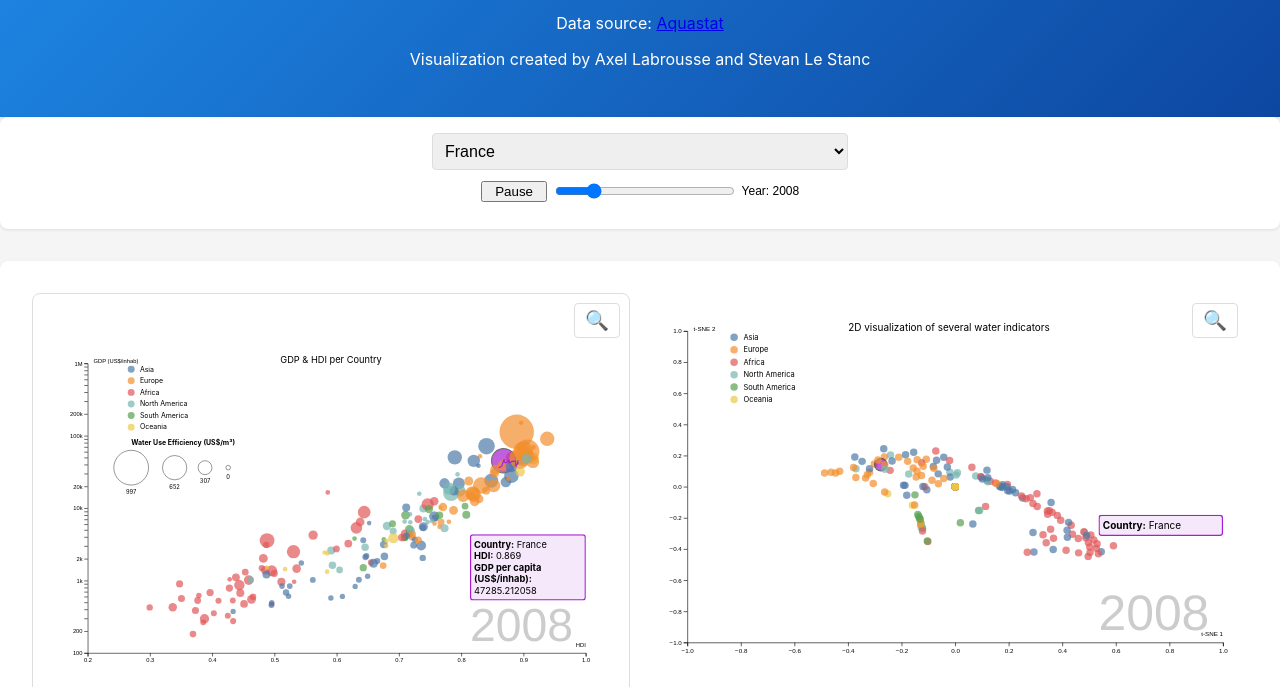
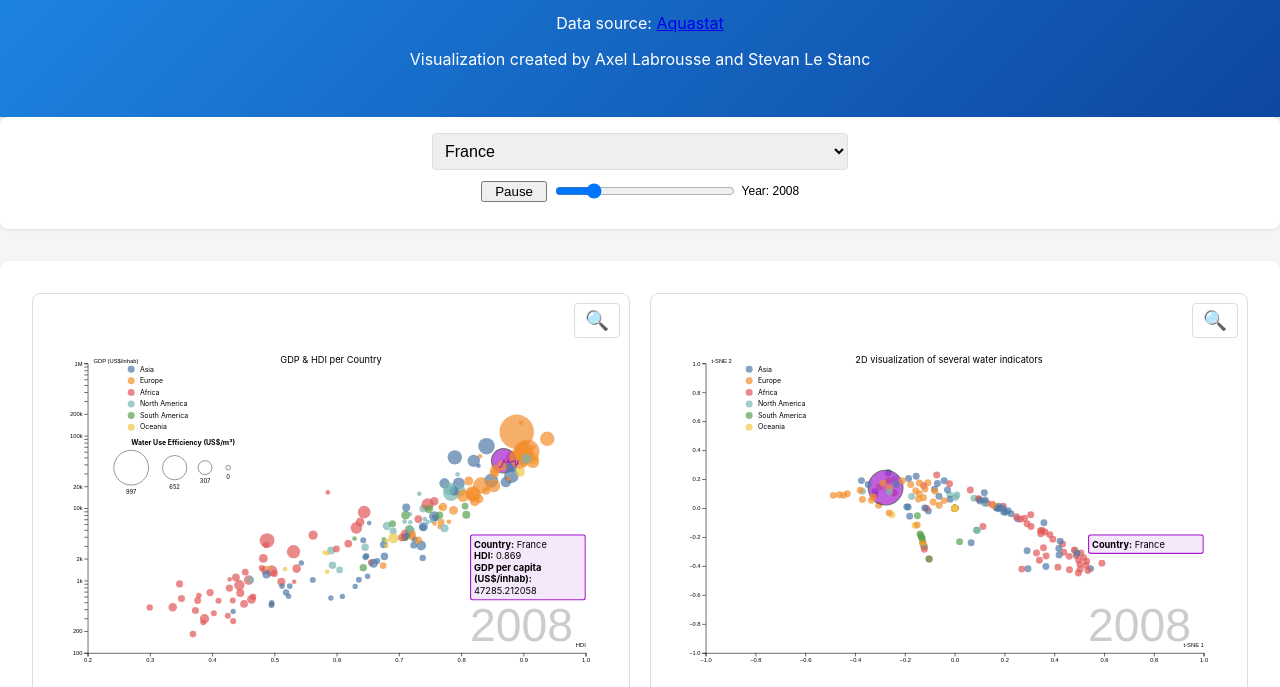
Before and after one commit to Stevan-LS/Data-Viz-Project, a plain HTML site: page docs/index.html in a window 1280 px wide. Shown: the part 113-800 px from the top of the page. Drawn offline with nearby package versions, Linux system fonts and the light colour scheme.

Commit message:
minor fix

```diff
--- a/docs/index.html
+++ b/docs/index.html
@@ -29,7 +29,7 @@
                 <button class="zoom-button" data-graph="graph3">
                     <span class="zoom-icon">🔍</span>
                 </button>
-                <div id="graph3"></div>
+                <div class="graph" id="graph3"></div>
             </div>
             <div class="graph-wrapper">
                 <button class="zoom-button" data-graph="graph1">
--- a/docs/src/graph3.js
+++ b/docs/src/graph3.js
@@ -154,7 +154,7 @@ export function createGraph3(data, years) {
             .attr("cx", d => x(d.TSNE_1))
             .attr("cy", d => y(d.TSNE_2))
             .attr("r", d => d.Country === selectedCountry ?
-              CIRCLE_RADIUS + 4 : // Slightly larger for selected country
+              CIRCLE_RADIUS * 5 : // Slightly larger for selected country
               CIRCLE_RADIUS)),
         exit => exit.remove()
       );
@@ -166,7 +166,7 @@ export function createGraph3(data, years) {
           .filter(d => d.Country === selectedCountry);
 
         selectedCircle
-          .attr("r", CIRCLE_RADIUS + 4)  // Slightly larger for selected country
+          .attr("r", CIRCLE_RADIUS * 5)  // Slightly larger for selected country
           .attr("fill", "#a71dd1")
           .attr("stroke", "#333")
           .attr("stroke-width", 2);
```
